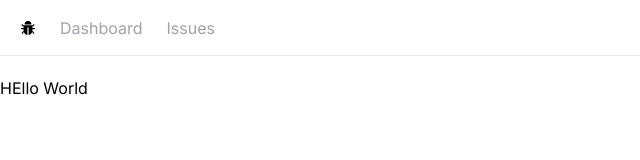
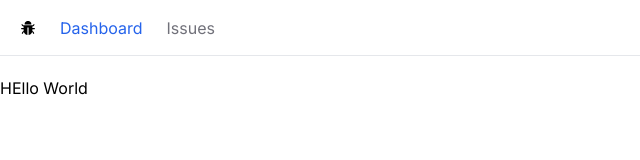
Before and after one commit to sagajax/issue-tracker, a Next.js app: page / in a window 1280 px wide. Shown: the top 160 px of the page, without its empty margins (0-640 px from the left). Built offline with nearby package versions, Linux system fonts and the light colour scheme.

Commit message:
Style the active link in the navbar

```diff
--- a/app/NavBar.tsx
+++ b/app/NavBar.tsx
@@ -1,20 +1,33 @@
+'use client';
+
+import classNames from 'classnames';
 import Link from 'next/link'
+import { usePathname } from 'next/navigation';
 import React from 'react'
 import { AiFillBug } from "react-icons/ai";
 
 const NavBar = () => {
+    const currentPath =usePathname()
+    console.log(currentPath)
     const links = [
-        {label:'Dashboard' , href:'/dashboard'},
+        {label:'Dashboard' , href:'/'},
         {label:'Issues' , href:'/issues'}
     ]
   return (
     <nav className='flex space-x-6 px-5 border-b mb-5 h-14 items-center' >
         <Link  href='/'><AiFillBug/></Link>
         <ul className=' flex space-x-6'>
-            {links.map(link => <Link
-            key={link.href}
-            className=' text-zinc-400 hover:text-zinc-700 transition-colors'
-            href={link.href}>{link.label}</Link> )}
+            {links.map(link =>
+             <Link
+                key={link.href}
+                className={classNames(
+                    {
+                        'text-blue-600': currentPath === link.href,
+                        'text-zinc-500': currentPath !== link.href,
+                        'hover:text-zinc-800 transition-colors': true,
+                    }
+            )}
+                href={link.href}>{link.label}</Link> )}
 
 
 
--- /dev/null
+++ b/app/issues/IssuePage.tsx
@@ -0,0 +1,9 @@
+import React from 'react'
+
+const IssuePage = () => {
+  return (
+    <div>IssuePage</div>
+  )
+}
+
+export default IssuePage
--- a/package.json
+++ b/package.json
@@ -13,6 +13,7 @@
     "@types/react": "18.3.3",
     "@types/react-dom": "18.3.0",
     "autoprefixer": "10.4.19",
+    "classnames": "^2.5.1",
     "eslint": "8.57.0",
     "eslint-config-next": "14.2.4",
     "next": "14.2.4",
```
Also changed, not shown: 1 other file (tests, documents, lock files or other folders).
